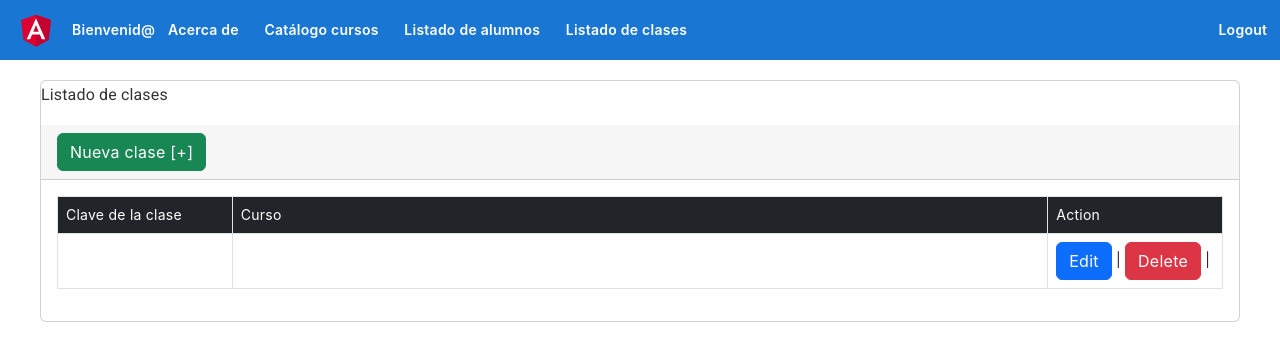
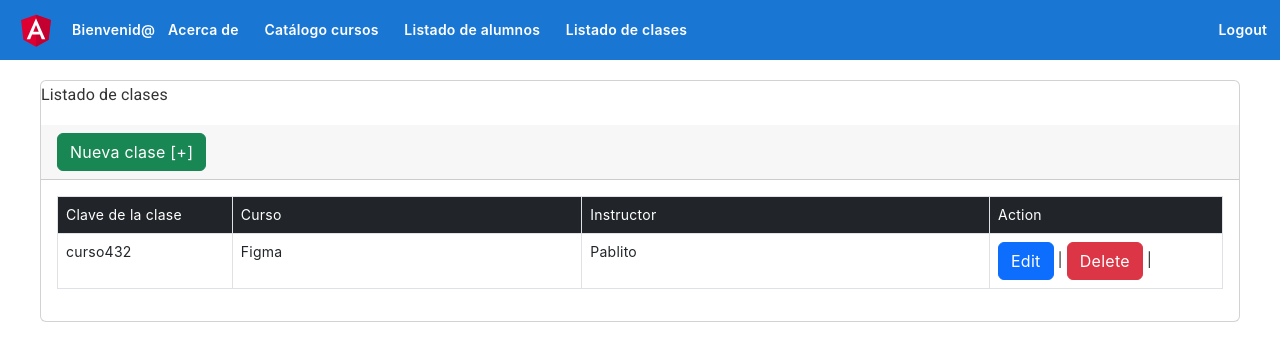
Before and after one commit to HubKike/PFPadilla, an Angular app: page /listaclases in a window 1280 px wide. Shown: the top 360 px of the page. Built offline with nearby package versions, Linux system fonts and the light colour scheme; data requests are answered from the project's data file.

Commit message:
Primera correccion alumnos

```diff
--- a/db.json
+++ b/db.json
@@ -109,11 +109,11 @@
   ],
   "clases": [
     {
-      "cursoClave": "string",
-      "instructorId": "string",
-      "instructor": "string",
-      "cursoId": "string",
-      "cursoNombre": "string",
+      "cursoClave": "curso432",
+      "instructorId": "p123",
+      "instructor": "Pablito",
+      "cursoId": "C345",
+      "cursoNombre": "Figma",
       "details": [
         {
           "cursoClave": "string",
--- a/src/app/layouts/cursos/clases/clases.component.ts
+++ b/src/app/layouts/cursos/clases/clases.component.ts
@@ -112,7 +112,14 @@ export class ClasesComponent implements OnInit {
 
   // SaveInvoice(){}
   guardarCurso() {
+    let somedata = this.formularioClase.getRawValue();
+    console.log ("guardarCurso()", somedata)
     if (this.formularioClase.valid) {
+      this._service.guardarClase(this.formularioClase.getRawValue()).subscribe(res => {
+        let result: any;
+        result = res;
+        console.log("guardarCurso", result)
+      })
     } else {
       this._alert.warning('Ingrese los campos obligatorios', 'Validación');
     }
--- a/src/app/layouts/cursos/lista-clases/lista-clases.component.html
+++ b/src/app/layouts/cursos/lista-clases/lista-clases.component.html
@@ -9,14 +9,16 @@
             <thead class="bg-dark text-white">
                 <tr>
                     <td>Clave de la clase</td>
-                    <td style="width: 70%">Curso</td>
-                    <td style="width: 15%">Action</td>
+                    <td style="width: 30%">Curso</td>
+                    <td style="width: 35%">Instructor</td>
+                    <td style="width: 20%">Action</td>
                 </tr>
             </thead>
             <tbody>
-                <tr>
-                    <td></td>
-                    <td></td>
+                <tr *ngFor="let item of encabezadoClase">
+                    <td>{{item.cursoClave}}</td>
+                    <td>{{item.cursoNombre}}</td>
+                    <td>{{item.instructor}}</td>
                     <td>
                         <a class="btn btn-primary">Edit</a> |
                         <a class="btn btn-danger">Delete</a> |
--- a/src/app/layouts/cursos/lista-clases/lista-clases.component.ts
+++ b/src/app/layouts/cursos/lista-clases/lista-clases.component.ts
@@ -1,10 +1,29 @@
-import { Component } from '@angular/core';
+import { Component, OnInit } from '@angular/core';
+import { ClasesServiciosService } from '../services/clases-servicios.service';
+import { FormBuilder, Validators, FormGroup, FormArray } from '@angular/forms';
 
 @Component({
   selector: 'app-lista-clases',
   templateUrl: './lista-clases.component.html',
   styleUrls: ['./lista-clases.component.scss']
 })
-export class ListaClasesComponent {
+export class ListaClasesComponent implements OnInit {
+
+  constructor(private _service: ClasesServiciosService) { }
+
+  ngOnInit(): void {
+    this.obtenerClases()
+  }
+
+  // Invoiceheader!: any;
+  encabezadoClase!: any;
+
+  //LoadInvoice() { }
+  obtenerClases() {
+    this._service.getClases().subscribe(res => {
+      console.log("obtenerClases", res)
+      this.encabezadoClase = res;
+    })
+  }
 
 }
--- a/src/app/layouts/cursos/services/clases-servicios.service.ts
+++ b/src/app/layouts/cursos/services/clases-servicios.service.ts
@@ -68,7 +68,8 @@ export class ClasesServiciosService {
   getClases() {
     return this._http.get('http://localhost:3000/clases').pipe(
       map((response: any) => {
-        return response.clases.map((curso: any) => {
+        //return response.clases.map((curso: any) => {
+        return response.map((curso: any) => {
           return {
             cursoClave: curso.cursoClave,
             instructorId: curso.instructorId,
@@ -85,7 +86,8 @@ export class ClasesServiciosService {
   getClase(cursoClave: any) {
     return this._http.get('http://localhost:3000/clases').pipe(
       map((response: any) => {
-        return response.clases.find((curso: any) => curso.cursoClave === cursoClave).map((curso: any) => {
+        //return response.clases.find((curso: any) => curso.cursoClave === cursoClave).map((curso: any) => {
+        return response.find((curso: any) => curso.cursoClave === cursoClave).map((curso: any) => {
           return {
             cursoClave: curso.cursoClave,
             instructorId: curso.instructorId,
@@ -122,6 +124,7 @@ export class ClasesServiciosService {
 
   // SaveInvoice(invoicedata: any) { }
   guardarClase(data: any) {
+    console.log("guardarClase", data)
     return this._http.post("http://localhost:3000/clases/", data);
   }
 
```
